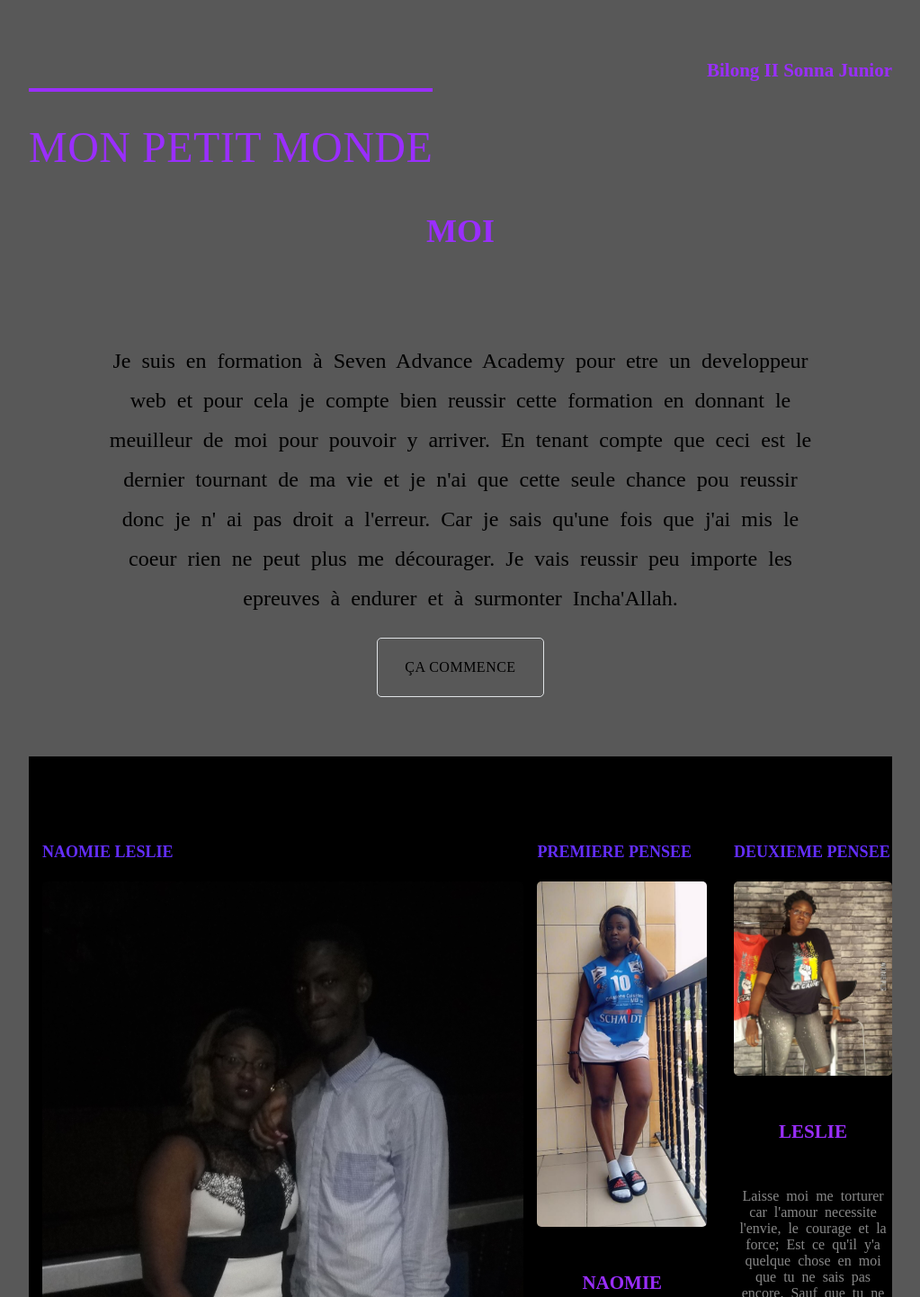
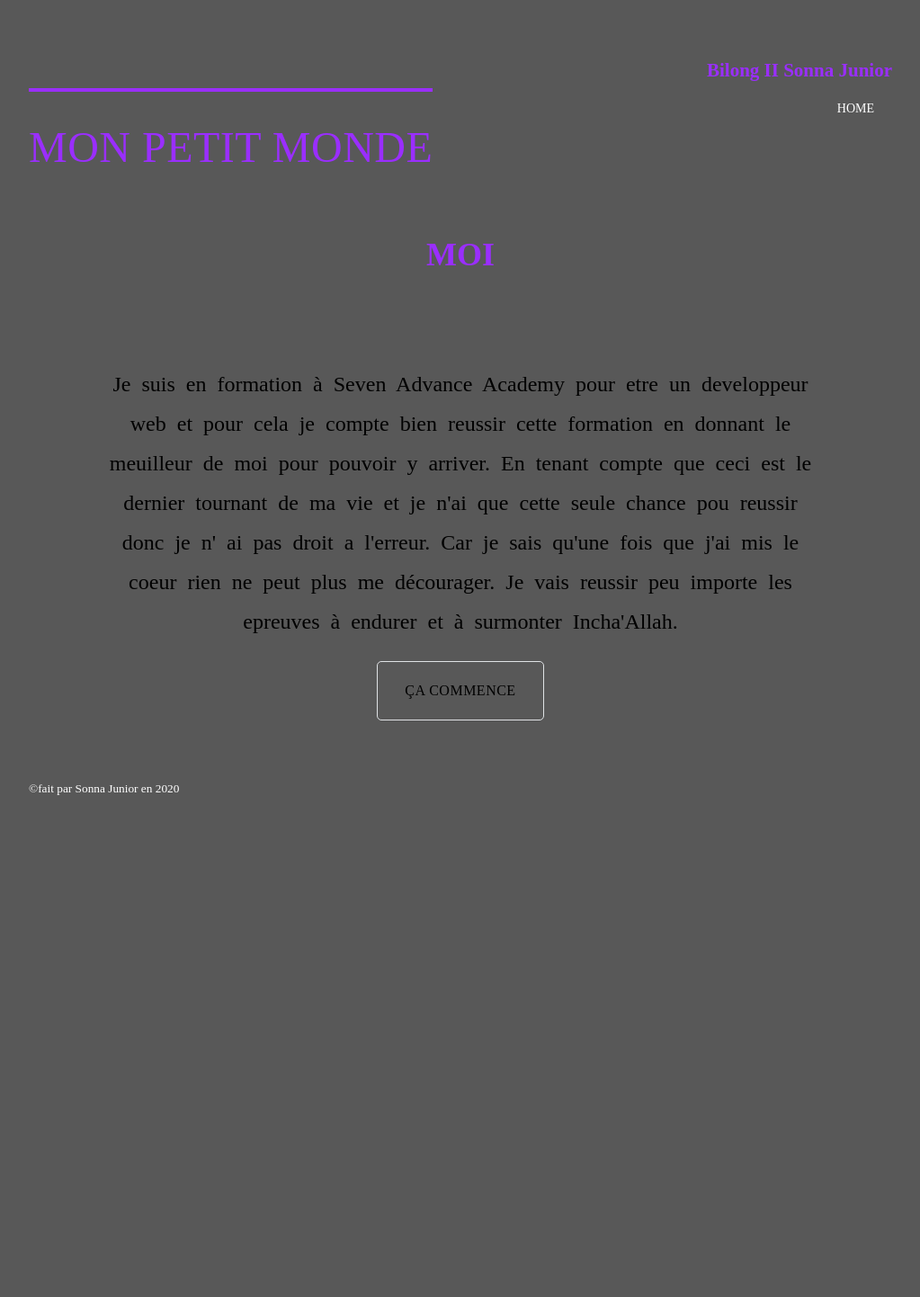
Before and after one commit to junior-bilong/sonna.github.io, a plain HTML site: page index.html in a window 1280 px wide. Shown: the top 1442 px of the page at 90% size, without its empty margins (128-1151 px from the left). After the commit the page ends 893 px from the top, so only its background shows below. Drawn offline with Linux system fonts and the light colour scheme; a web font is replaced by a local one.

Commit message:
Add files via upload

```diff
--- a/index.html
+++ b/index.html
@@ -13,38 +13,19 @@
                 <h4 class="tagline"> Bilong II Sonna Junior</h4>
 
             </header>
+            <nav>
+                <ul class="voir">
+                    <li class="hover"><a class="moi" href="index.html">HOME</a></li>
+
+                </ul>
+            </nav>
             <section class="hero">
                 <h2>MOI</h2>
                 <p>Je suis en formation à Seven Advance Academy pour etre un developpeur web et pour cela je compte bien reussir cette formation en donnant le meuilleur de moi pour pouvoir y arriver. En tenant compte que ceci est le dernier tournant de ma vie et je n'ai que cette seule chance pou reussir donc je n' ai pas droit a l'erreur. Car je sais qu'une fois que j'ai mis le coeur rien ne peut plus me décourager.  Je vais reussir peu importe les epreuves à endurer et à surmonter Incha'Allah.  </p>
-                <a class="btn">ça commence</a>
+                <a class="btn" href="ça commence.html">ça commence</a>
             </section>
-            <section class="row">
-                <div class="grid">
-                    <section class="teaser col-1-2">
-                        <h5>NAOMIE LESLIE</h5>
-                        <img src="sa.jpg">
-                        <h4>Je parles d'elle selon ma pensée</h4>
-                        <p>c'est une fille vraiment formidable, elle n'est vraiment pas comme les autres, elle a vraiment un grand coeur et c'est ça qui fait sa particularité pour moi. Elle a vraiment de très bonne pensée. Je me suis vite attaché à elle parce que avec elle je me sens en securité et je parvient à me surpasser dans tout ce dont je fais parce que chaque que je pense à elle je ne vois pas echouer, je vois seulement la réussite mais comme je sais que cette réussite est d'abord pour moi.    </p>
-                     </section>
-                     <section class="teaser col-1-3">
-                        <h5>Premiere Pensee</h5>
-                        <img src="sd.jpg">
-                        <h4> NAOMIE </h4>
-                        <p>Notre amour est tellement lourd qu'il ne peut se porter par une seule personne, A partir du jour ou je suis tombé amoureux de toi j'ai compris que c'est mon avenir qui sonne, On pourra nous détester car nous sommees deux personnes qui raisonnent, Meme si on sait que c'est l'amour qui fait sortir de prison, Interdit moi tous les lieux mais pas celui ton corps; Etre seul c'zst vrai mais sale car etre avec toi c'est plus propre.   </p>
-                    </section>
-                        <section class="teaser col-1-3">
-                            <h5>Deuxieme Pensee</h5>
-                            <img src="sz.jpg">
-                            <h4> LESLIE </h4>
-                            <p>Laisse moi me torturer car l'amour necessite l'envie, le courage et la force; Est ce qu'il y'a quelque chose en moi que tu ne sais pas encore. Sauf que tu ne te fache pas contre moi si mon amour créer le désordre, Leslie sache que mon amour pour toi pourrait etre un enfers si ce sont les ordres. Influence moi tout ton amour Et je te prouverai que toi et moi c'est pour toujours. </p>
-                            </section>
-            </div>
-        </section>
-                </div>
-
-               <footer class=class="primary-footer container group">
+            <footer class=class="primary-footer container group">
                 <small>&copy;fait par Sonna Junior en 2020</small>
-        </footer>
-
-    </body>
-</html>
+            </footer>
+        </body>
+        </html>
--- a/my.css
+++ b/my.css
@@ -152,3 +152,29 @@ small{
 div{
     background: #67b11c url("IMG_20200220_194624.jpg")20px 50% no repeat;
 }
+li{
+    display: inline-block
+
+}
+.voir{
+    margin: 10px;
+    font-weight:400;
+    font-size: 14px;
+    text-align: right;
+
+}
+.moi{
+    color: white;
+}
+.hover:hover{
+    color: red;
+    cursor: pointer;
+}
+a:hover{
+    color: red;
+}
+a{
+    color:black;
+    text-decoration: none;
+    margin: 10px;
+}
```
